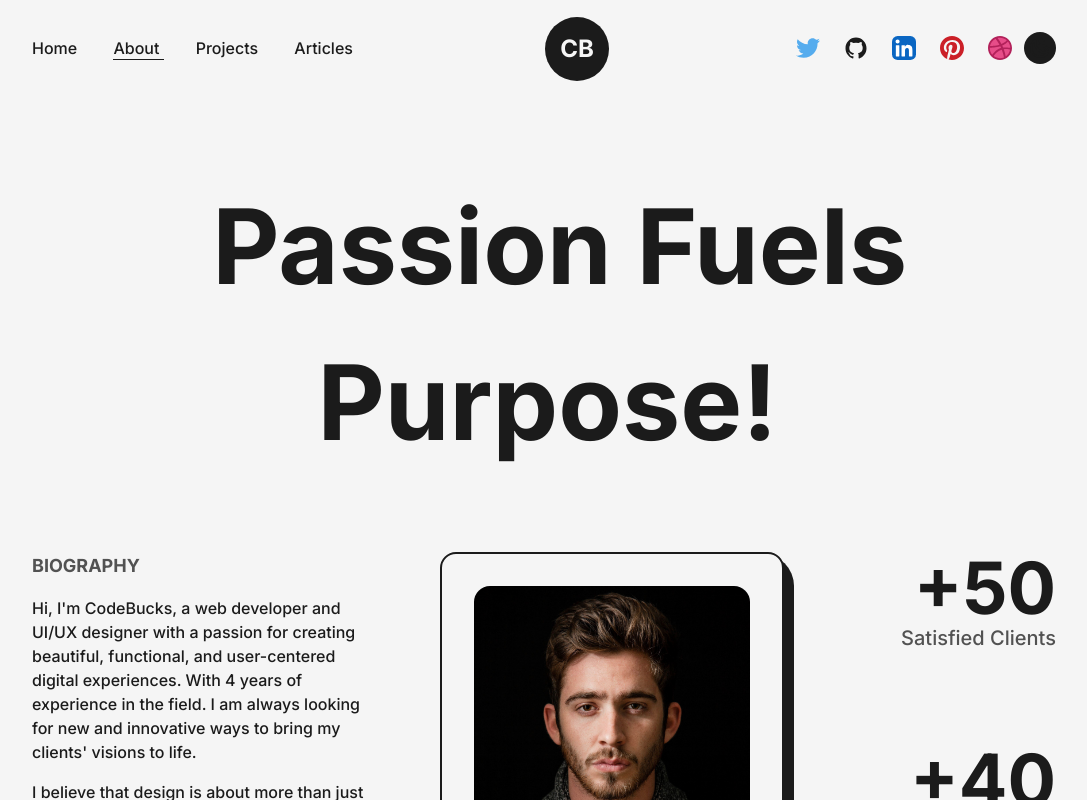
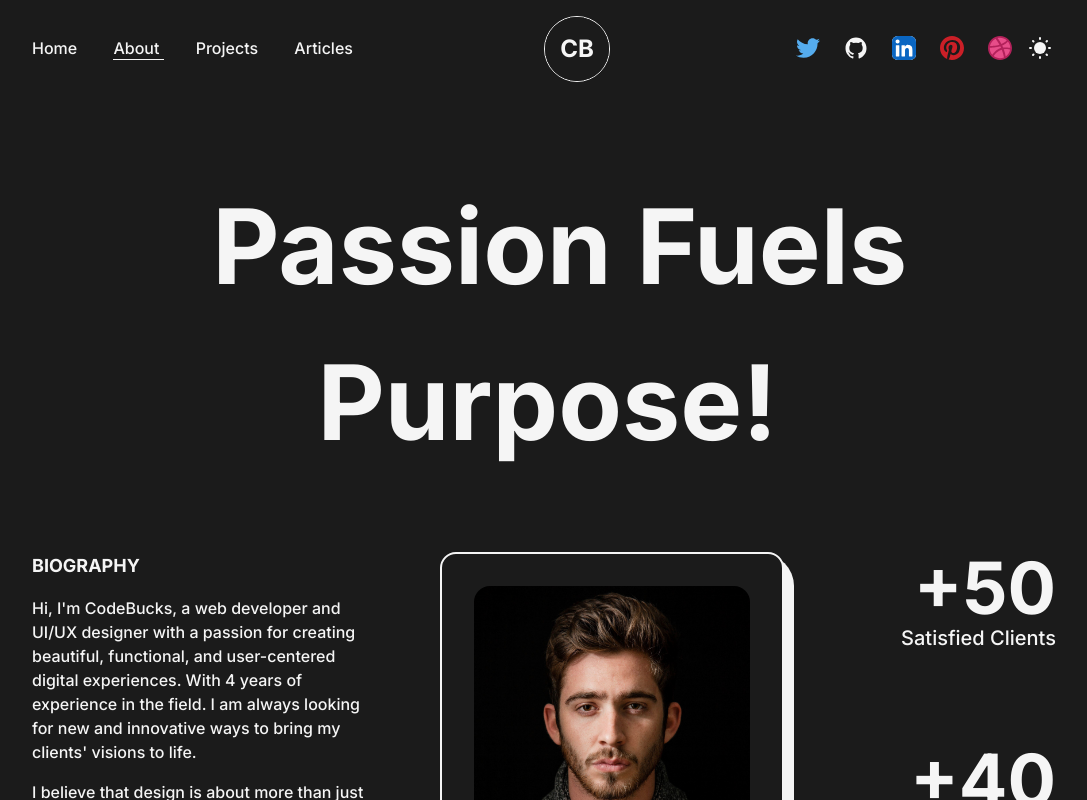
Before and after one commit to LoGiSTeRr/DanielPortfolio, a Next.js app: page /about in a window 1280 px wide. Both pictures are taken after a click on the button 1136 px from the left and 48 px from the top of the page. Shown: the top 800 px of the page, without its empty margins (96-1183 px from the left). Built offline with nearby package versions, Linux system fonts and the light colour scheme.

Commit message:
almost done

```diff
--- a/app/about/Experince.jsx
+++ b/app/about/Experince.jsx
@@ -31,7 +31,7 @@ const Experince = () => {
             Experience
         </h2>
         <div ref={ref} className="w-[75%] mx-auto relative">
-            <motion.div style={{scaleY:scrollYProgress}} className="absolute left-[34px] top-1 w-[4px] h-full bg-dark origin-top"/>
+            <motion.div style={{scaleY:scrollYProgress}} className="absolute left-[34px] top-1 dark:bg-light w-[4px] h-full bg-dark origin-top"/>
             <ul className="w-full flex flex-col items-start justify-between ml-4">
                 <Details
                     position={'Software Engineer'} company={'Google'}
--- a/app/about/Skills.jsx
+++ b/app/about/Skills.jsx
@@ -3,7 +3,7 @@ import {motion} from 'framer-motion'
 
 const Skill = ({name,x,y}) => {
     return(
-        <motion.div transition={ {duration: 1.5}} initial={{x:0,y:0}} whileInView={{x:x,y:y}} whileHover={{scale:1.05}} className='p-8 cursor-pointer shadow-dark flex items-center justify-center rounded-full font-semibold bg-dark text-light absolute px-6 py-3'>
+        <motion.div initial={{x:0,y:0}} whileInView={{x:x,y:y,transition:{duration: 1.5}}} whileHover={{scale:1.05}} className='p-8 cursor-pointer shadow-dark flex items-center justify-center rounded-full dark:text-dark dark:bg-light font-semibold bg-dark text-light absolute px-6 py-3'>
             {name}
         </motion.div>
     )
@@ -13,8 +13,8 @@ const Skills = () => {
   return (
     <>
         <h2 className='font-bold text-8xl mt-64 w-full text-center'>Skills</h2>
-        <div className='w-full h-screen relative flex items-center justify-center rounded-full bg-circularLight'>
-            <motion.div whileHover={{scale:1.05}} className='p-8 cursor-pointer shadow-dark flex items-center justify-center rounded-full font-semibold bg-dark text-light'>
+        <div className='w-full h-screen relative flex items-center justify-center rounded-full dark:bg-circularDark bg-circularLight'>
+            <motion.div whileHover={{scale:1.05}} className='p-8 cursor-pointer shadow-dark flex items-center justify-center rounded-full font-semibold dark:bg-light dark:text-dark bg-dark text-light'>
                 Web
             </motion.div>
             <Skill name={'CSS'} x="-5vw" y="-10vw"/>
--- a/app/about/page.jsx
+++ b/app/about/page.jsx
@@ -36,12 +36,12 @@ const AnimatedNumbers = ({value}) => {
 const About = () => {
   return (
     <>
-      <main className='flex w-full flex-col items-center justify-center text-dark'>
+      <main className='flex w-full flex-col items-center justify-center dark:text-light text-dark'>
         <Layout className="pt-16 ">
           <AnimatedText className="relative left-7 mb-16 text-[104px]" text={'Passion Fuels Purpose! '}/>
           <div className='grid w-full grid-cols-8 gap-16'>
             <div className='col-span-3 flex flex-col items-start justify-start'>
-              <h2 className='mb-4 text-lg font-bold uppercase text-dark/75'>Biography</h2>
+              <h2 className='mb-4 text-lg font-bold uppercase text-dark/75 dark:text-light'>Biography</h2>
               <p className="font-medium">
                 Hi, I'm CodeBucks, a web developer and UI/UX designer with a passion for creating beautiful, functional,
                 and user-centered digital experiences. With 4 years of experience in the field. I am always looking for
@@ -57,28 +57,28 @@ const About = () => {
                 every project I work on. I look forward to the opportunity to bring my skills and passion to your next project.
               </p>
             </div>
-            <div className=' col-span-3 relative h-max rounded-2xl border-2 border-solid bg-light p-8 border-dark'>
-              <div className='absolute top-0 -right-3 -z-10 w-[102%] h-[103%] rounded-[2rem] bg-dark'/>
-              <Image alt="profile" src={profile} className="w-full h-auto rounded-2xl"/>
+            <div className='dark:bg-dark dark:border-light col-span-3 relative h-max rounded-2xl border-2 border-solid bg-light p-8 border-dark'>
+              <div className='absolute top-0 -right-3 -z-10 w-[102%] h-[103%] rounded-[2rem] dark:bg-light bg-dark'/>
+              <Image alt="profile" src={profile} className="w-full k h-auto rounded-2xl"/>
             </div>
             <div className='col-span-2 flex flex-col items-end justify-between'>
               <div className= 'flex flex-col items-end justify-center'>
                 <span className='inline-block text-7xl font-bold'>
                   +<AnimatedNumbers value={50}/>
                 </span>
-                <h2 className='text-xl font-medium capitalize text-dark/75'>satisfied clients</h2>
+                <h2 className='text-xl font-medium dark:text-light capitalize text-dark/75'>satisfied clients</h2>
               </div>
               <div className= 'flex flex-col items-end justify-center'>
                 <span className='inline-block text-7xl font-bold'>
                   +<AnimatedNumbers value={40}/>
                 </span>
-                <h2 className='text-xl font-medium capitalize text-dark/75'>projects completed</h2>
+                <h2 className='text-xl font-medium dark:text-light capitalize text-dark/75'>projects completed</h2>
               </div>
               <div className= 'flex flex-col items-end justify-center'>
                 <span className='inline-block text-7xl font-bold'>
                   +<AnimatedNumbers value={4}/>
                 </span>
-                <h2 className='text-xl font-medium capitalize text-dark/75'>years of experience</h2>
+                <h2 className='text-xl dark:text-light font-medium capitalize text-dark/75'>years of experience</h2>
               </div>
             </div>
           </div>
--- a/app/home/page.jsx
+++ b/app/home/page.jsx
@@ -10,7 +10,7 @@ import { LinkArrow } from "../../components/Icons";
 const MainPage = () => {
   return (
     <>
-      <Layout className="pt-0">
+      <Layout className="pt-0 dark:text-light">
         <div className="flex items-center justify-between w-full">
           <div className="w-1/2">
             <Image
@@ -32,7 +32,7 @@ const MainPage = () => {
             </p>
             <div className="flex items-center self-start mt-2">
               <Link
-                className="flex items-center bg-dark text-light ease-linear duration-200 p-2.5 px-6 rounded-lg text-1g font-semibold hover:bg-light hover:text-dark border-2 border-solid border-transparent hover:border-dark"
+                className="flex items-center dark:border-light bg-dark text-light ease-linear duration-200 p-2.5 px-6 rounded-lg text-1g font-semibold hover:bg-light hover:text-dark border-2 border-solid border-transparent hover:border-dark"
                 href="/dummy.pdf"
                 target="_blank"
                 download={true}
@@ -40,7 +40,7 @@ const MainPage = () => {
                 Resume <LinkArrow className={"w-6 ml-1"} />
               </Link>
               <Link
-                className="ml-4 text-lg font-medium capitalize text-dark underline"
+                className="ml-4 dark:text-light text-lg font-medium capitalize text-dark underline"
                 target="_blank"
                 href="daniel.com"
               >
--- a/app/hooks/useThemeSwitcher.jsx
+++ b/app/hooks/useThemeSwitcher.jsx
@@ -28,6 +28,8 @@ const useThemeSwitcher = () => {
             }
         }
 
+        handleChange()
+
         mediaQuery-addEventListener ("change", handleChange);
 
         return () => mediaQuery.removeEventListener("change", handleChange);
--- a/app/layouts/Footer.jsx
+++ b/app/layouts/Footer.jsx
@@ -4,11 +4,11 @@ import Link from "next/link"
 
 const Footer = () => {
   return (
-    <footer className="w-full border-t-2 border-solid font-medium text-lg border-dark text-dark">
+    <footer className="w-full border-t-2 border-solid font-medium text-lg dark:border-light border-dark dark:text-light text-dark">
         <Layout className='py-8 flex items-center justify-between'>
             <span>{new Date().getFullYear()} &copy; All Rights Reserved</span>
             <div>
-                Build with <span className='text-primary text-2x1 px-1'> &#9825; </span> by &nbsp; <Link target={"_blank"} href="https://devdreaming.com" className='underline underline-offset-2'>CodeBucks</Link>
+                Build with <span className='text-primary dark:text-primaryDark text-2x1 px-1'> &#9825; </span> by &nbsp; <Link target={"_blank"} href="https://devdreaming.com" className='underline underline-offset-2'>CodeBucks</Link>
             </div>
             <Link href="https://devdreaming.com" target={"_blank"} className="underline underline-offset-2">Say Hello</Link>
         </Layout>
--- a/app/layouts/Navbar.jsx
+++ b/app/layouts/Navbar.jsx
@@ -37,7 +37,7 @@ const Navbar = () => {
                     <DribbbleIcon />
                 </motion.a>
 
-                <button onClick={()=>setMode (mode === "light" ? "dark" : "light")} className={`ml-3 flex items-center justify-center rounded-full p-1 ${mode === "light" ? "bg-dark text-light": "bg-light text-dark"}}`}>
+                <button onClick={()=>setMode (mode === "light" ? "dark" : "light")} className={`ml-3 flex items-center justify-center rounded-full p-1 }`}>
                     {
                         mode==='dark' ?
                         <SunIcon className={"fill-dark"}/> :
--- a/components/AnimatedText.jsx
+++ b/components/AnimatedText.jsx
@@ -33,7 +33,7 @@ const quote2 = {
 const AnimatedText = ({text,className = ''}) => {
   return (
     <div className='w-full mx-auto py-2 flex items-center justify-center text-center overflow-hidden'>
-        <motion.h1 variants={quote} initial='initial' animate='animate' className={`inline-block w-full text-dark font-bold capitalize ${className}`}>
+        <motion.h1 variants={quote} initial='initial' animate='animate' className={`inline-block w-full text-dark dark:text-light font-bold capitalize ${className}`}>
             {
                 text.split(" ").map((word,index) =>
                 <motion.span variants={quote2} key={word+'-'+index} className="inline-block">
--- a/components/HireMe.jsx
+++ b/components/HireMe.jsx
@@ -6,8 +6,8 @@ const HireMe = () => {
   return (
     <div className='fixed left-4 bottom-4 flex items-center justifyfcenter overflow-hidden'>
       <div className='w-48 h-auto flex items-center justify-center relative'>
-        <CircularText className={'fill-black animate-spin-slow'} />
-        <Link href="mailto:abcd@gmail.com" className='flex font-semibold ease-linear duration-200 hover:bg-light hover:text-dark items-center justify-center absolute 1eft-1/2 top-1/2 -translate-x-0 -translate-y-1/2 bg-dark text-light shadow-md border border-solid border-dark h-20 w-20 rounded-full'>
+        <CircularText className={'fill-black animate-spin-slow dark:fill-light'} />
+        <Link href="mailto:abcd@gmail.com" className='flex font-semibold dark:border-light ease-linear duration-200 hover:bg-light hover:text-dark items-center justify-center absolute 1eft-1/2 top-1/2 -translate-x-0 -translate-y-1/2 bg-dark text-light shadow-md border border-solid border-dark h-20 w-20 rounded-full'>
           Hire Me
         </Link>
       </div>
--- a/components/LiIcon.jsx
+++ b/components/LiIcon.jsx
@@ -7,11 +7,11 @@ const LiIcon = ({reference}) => {
         offset:["center end","center center"]
     })
     return (
-        <figure className=' absolute left-0 stroke-dark'>
+        <figure className=' absolute left-0 stroke-dark dark:stroke-light'>
             <svg className="-rotate-90" width={'75'} height={'75'} viewBox="0 0 100 100">
-                <circle cx='75' r={20} cy='50' className=' stroke-primary stroke-1 fill-none'/>
-                <motion.circle style={{pathLength:scrollYProgress}} cx='75' r={20} cy='50' className=' stroke-[5px] fill-light'/>
-                <circle cx='75' r={10} cy='50' className=' animate-pulse stroke-1 fill-primary'/>
+                <circle cx='75' r={20} cy='50' className='dark:stroke-primaryDark stroke-primary stroke-1 fill-none'/>
+                <motion.circle style={{pathLength:scrollYProgress}} cx='75' r={20} cy='50' className='dark:fill-dark stroke-[5px] fill-light'/>
+                <circle cx='75' r={10} cy='50' className=' animate-pulse stroke-1 fill-primary dark:stroke-primaryDark'/>
             </svg>
         </figure>
     )
--- a/tailwind.config.js
+++ b/tailwind.config.js
@@ -7,7 +7,7 @@ module.exports = {
     "./components/**/*.{js,ts,jsx,tsx,mdx}",
     "./app/**/*.{js,ts,jsx,tsx,mdx}",
   ],
-  darkMode:'class',
+  darkMode: "class",
   theme: {
     extend: {
       fontFamily: {
@@ -22,8 +22,11 @@ module.exports = {
       animation: {
         "spin-slow": "spin 5s linear infinite",
       },
-      backgroundImage:{
-        circularLight: 'repeating-radial-gradient(rgba(0,0,0,0.4) 2px, #f5f5f5 5px, #f5f5f5 100px)',
+      backgroundImage: {
+        circularLight:
+          "repeating-radial-gradient(rgba(0,0,0,0.4) 2px, #f5f5f5 5px, #f5f5f5 100px)",
+        circularDark:
+          "repeating-radial-gradient(rgba(255,255,255,0.6) 2px, #1b1b1b 5px, #1b1b1b 100px)",
       },
     },
   },
```
